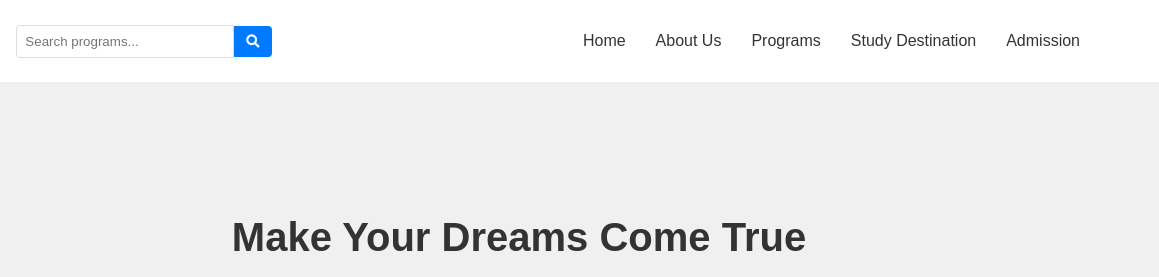
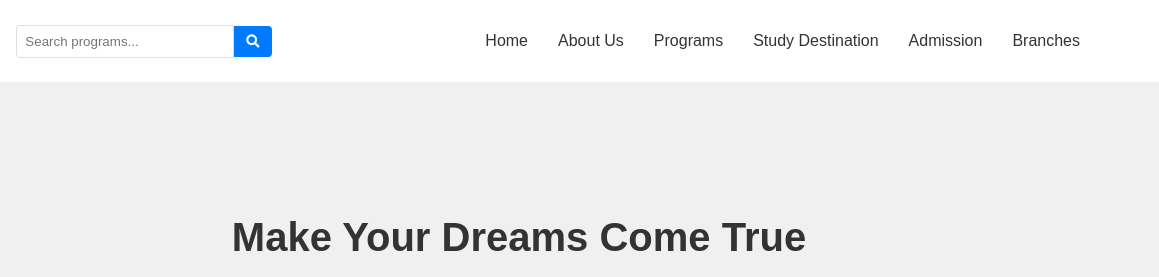
Before and after one commit to MoAzam6/bcasSample, a plain HTML site: page bcas/index.html in a window 1280 px wide. Shown: the top 277 px of the page, 121-1280 px from the left. Drawn offline with Linux system fonts and the light colour scheme.

Commit message:
Update index.html

```diff
--- a/bcas/index.html
+++ b/bcas/index.html
@@ -27,6 +27,7 @@
                 <li><a href="#programs">Programs</a></li>
                 <li><a href="#study-destination">Study Destination</a></li>
                 <li><a href="#admission">Admission</a></li>
+                <li><a href="#admission">Branches</a></li>
             </ul>
         </nav>
     </header>
```
